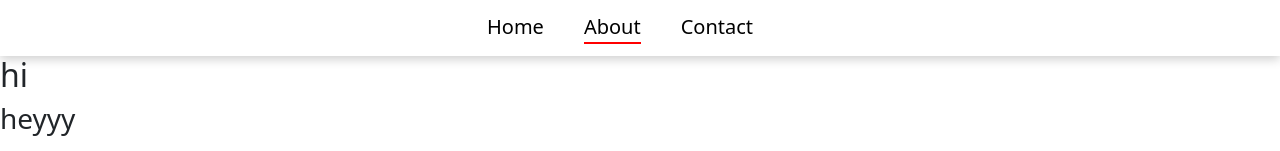
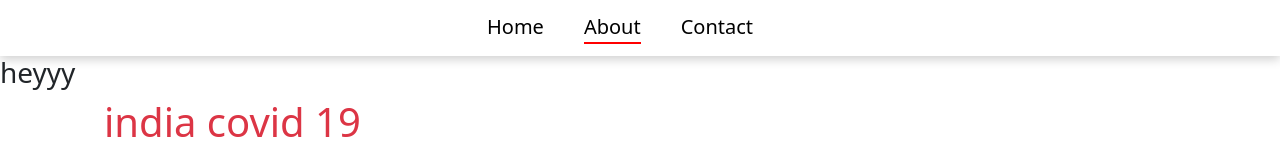
Before and after one commit to Farooq-Asif/React-app, a React (Create React App) app: page /about in a window 1280 px wide. Shown: the top 151 px of the page. Built offline with nearby package versions, Linux system fonts and the light colour scheme; no server answers.

Commit message:
remove h1

```diff
--- a/src/Navebar/About/About.jsx
+++ b/src/Navebar/About/About.jsx
@@ -15,7 +15,6 @@ const About=()=>{
     })
       return (
         <>
-        <h2>hi</h2>
         <h3>heyyy</h3>
           <div className='container me-5'style={{overflow:'scroll'}}>
             <div className='main-heading'>
```
